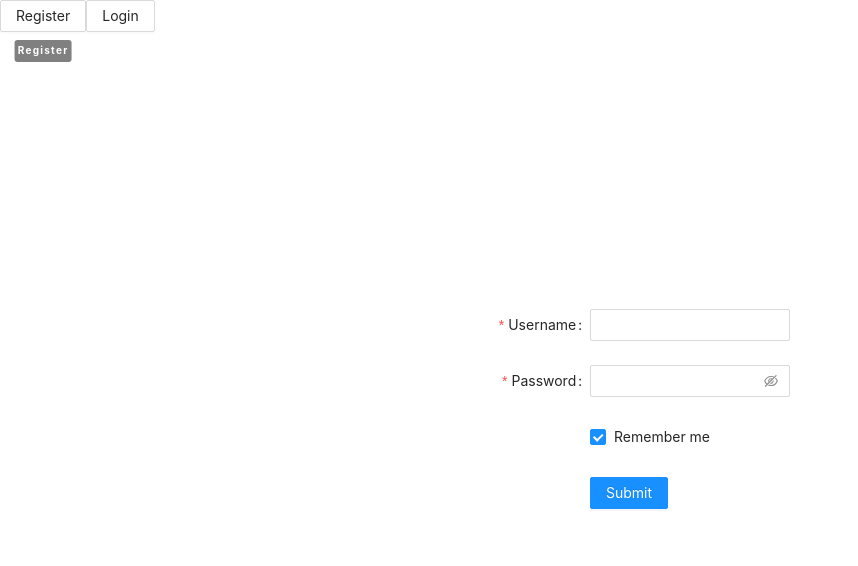
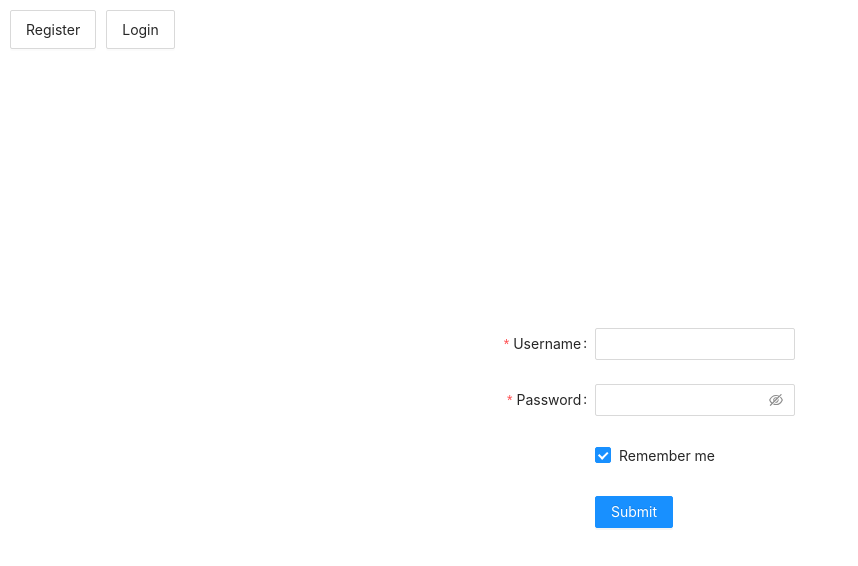
Before and after one commit to halaszd/email-system, a React (Create React App) app in the folder frontend/: page /login in a window 1280 px wide. Shown: the top 566 px of the page, without its empty margins (0-858 px from the left). Built offline with nearby package versions, Linux system fonts and the light colour scheme.

Commit message:
Styled the page. Nothing functional.

```diff
--- a/frontend/src/App.tsx
+++ b/frontend/src/App.tsx
@@ -26,7 +26,7 @@ import SearchBar from './components/searchbar/SearchBar';
 import Login from './components/login/Login';
 
 import { ModRegistration } from './Styled';
-import {MainHeader, RegLogButton, ContentDiv, LoginRegistration} from './Styled';
+import {MainDiv, MainHeader, Menu, RegLogButton, ContentDiv, LoginRegistration} from './Styled';
 
 // TODO:
 // Frontend side
@@ -36,7 +36,7 @@ import {MainHeader, RegLogButton, ContentDiv, LoginRegistration} from './Styled'
 // 3: On a single mail page: delete button
 // 3: pagination
 // 4: show only few results in onChange search. Other mails: scrolling?
-
+// 4: // When a single mail is opened the header (trash and box name) should be still seen
 // 6: loading animation for registration and login
 
 // 6: logout button when logged in.
@@ -62,6 +62,7 @@ type TypeOfMail = "inbox" | "sent" | "trash";
 export default function App() {
   // To get if user is logged in
   const [isLoggedIn, setIsLoggedIn] = useState(false);
+  // const [isLoggedIn, setIsLoggedIn] = useState(true);
   // to get user if the user is logged in
   const [username, setUsername] = useState("");
   // To store fetched mails
@@ -87,7 +88,9 @@ export default function App() {
 
   return (
     <Router>
+      <MainDiv>
       <MainHeader>
+          <Menu>
             <li>
               <Link to="registration">
                 <RegLogButton content="Register">Register</RegLogButton>
@@ -98,6 +101,14 @@ export default function App() {
                 <RegLogButton content="Login">Login</RegLogButton>
               </Link>
             </li>
+          </Menu>
+
+          { isLoggedIn &&
+            <SearchBarContext.Provider value={{setIsOpenedMail, setOpenedMailID}}>
+              <SearchBar mails={mails} setMails={setMails} />
+            </SearchBarContext.Provider>
+          }
+
       </MainHeader>
 
         <ContentDiv>
@@ -107,12 +118,7 @@ export default function App() {
               <Redirect to="/" />
 
               <SideBar props={{ setIsNewMail, isNewMail, setTypeOfMail, setMails, setIsOpenedMail }} />
-
               <div>
-                <SearchBarContext.Provider value={{setIsOpenedMail, setOpenedMailID}}>
-                  <SearchBar mails={mails} setMails={setMails} />
-                </SearchBarContext.Provider>
-
                   {!isOpenedMail
                     ?
                     <MailContext.Provider value={{ mails, setMails, typeOfMail, setIsOpenedMail, setOpenedMailID }}>
@@ -127,7 +133,7 @@ export default function App() {
                             <Mails />
                           </Route>
                       </Switch>
-                    </ MailContext.Provider>
+                    </MailContext.Provider>
                     :
                     <OpenedMail openedMail={openedMail} setIsNewMail={setIsNewMail} setSendTo={setSendTo} />
                   }
@@ -155,6 +161,7 @@ export default function App() {
           }
 
         </ContentDiv>
+        </MainDiv>
       </Router>
   );
 }
--- a/frontend/src/Styled.ts
+++ b/frontend/src/Styled.ts
@@ -2,9 +2,24 @@ import styled from '@emotion/styled';
 import Registration from './components/registration/Registration';
 import { Button } from 'antd'
 
-export const MainHeader = styled.ul`
+export const MainDiv = styled.div`
+  height: 100vh;
   display: flex;
-  justify-content: flex-start;
+  flex-direction: column;
+  gap: 30px;
+  overflow-y: hidden;
+`;
+
+export const Menu = styled.div`
+  display: flex;
+  gap: 10px;
+  padding-left: 10px;
+`;
+
+export const MainHeader = styled.div`
+  display: flex;
+  gap: 80px;
+  padding-top: 10px;
 `;
 
 // export const CustomButton = (props: {bg: string}) => styled(Button)`
@@ -13,6 +28,9 @@ export const MainHeader = styled.ul`
 
 type Props = {content: string};
 export const RegLogButton = styled(Button)<Props>`
+  height: 39px;
+
+
   &:hover{
       cursor: pointer;
       background-color: #eceff1;
@@ -40,9 +58,10 @@ export const ContentDiv = styled.div`
   width: 100%;
   height: calc(100vh - 60px);
   display: flex;
-  padding: 10px 0px 0 0;
   background-color:#ffffff;
   overflow-y: hidden; // important
+  padding-left: 10px;;
+
 
   button a {
     color: white;
--- a/frontend/src/components/mails/Styled.ts
+++ b/frontend/src/components/mails/Styled.ts
@@ -3,7 +3,8 @@ import styled from '@emotion/styled';
 export const Header = styled.div`
   display: flex;
   align-items: center;
-  padding-bottom: 30px;
+  padding-bottom: 25px;
+  padding-left: 10px;
 
   h1 {
     font-weight: 600;
@@ -57,7 +58,7 @@ export const TrashIconContainer = styled.div`
 
 export const MailsContainer = styled.div`
   width: calc(100vw - 220px);
-  padding-bottom: 170px;
+  padding-bottom: 80px;
   height: 100%;
   display: flex;
   flex-direction: column;
--- a/frontend/src/components/searchbar/SearchBar.tsx
+++ b/frontend/src/components/searchbar/SearchBar.tsx
@@ -4,6 +4,9 @@ import { SearchBarContext } from '../useContexts/SearchBarContext';
 import { useState, useEffect } from 'react';
 import { FetchedMail } from '../types/FetchedMail';
 import Results from '../results/Results';
+import {SearchOutlined} from '@ant-design/icons';
+import { Button } from 'antd';
+
 
 import { SearchDiv, SearchContainer, ModSearch } from './Styled';
 
@@ -76,7 +79,9 @@ const SearchBar = (
 	return (
 		<SearchDiv>
 			<SearchContainer>
-				<ModSearch placeholder="input search text" allowClear
+				<ModSearch
+        placeholder="input search text" size="large"
+        bordered={false} allowClear
         onSearch={(word) => onSearch(word)} onChange={(e) => setCurrentInput(e)}/>
 
 				{ showResultMails && resultMails &&
--- a/frontend/src/components/searchbar/Styled.ts
+++ b/frontend/src/components/searchbar/Styled.ts
@@ -6,7 +6,6 @@ const { Search } = Input;
 export const SearchDiv = styled.div`
   width: 60vw;
   height: 50px;
-
 `;
 
 export const SearchContainer = styled.div`
@@ -16,10 +15,10 @@ export const SearchContainer = styled.div`
   flex-direction: column;
   background-color: white;
   z-index: 20;
-  box-shadow: 1px 1px 3px #5f6368;
   border-radius: 5px;
 `;
 
 export const ModSearch = styled(Search)`
-  width: 100%;
+  background-color: #f1f3f4;
+  border-radius: 5px;
 `;
```
Lines whose indentation alone changed are shown as unchanged.
